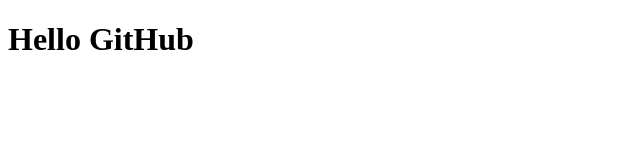
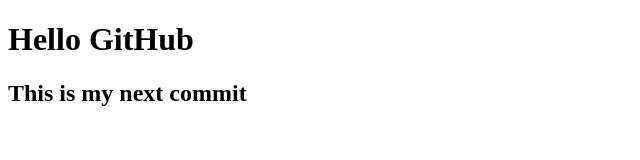
Before and after one commit to AllanKoaikJunior/trail, a plain HTML site: page index.html in a window 1280 px wide. Shown: the whole page, without its empty margins (0-640 px from the left). Drawn offline with Linux system fonts and the light colour scheme.

Commit message:
my second commit

```diff
--- a/index.html
+++ b/index.html
@@ -8,5 +8,7 @@
 </head>
 <body>
     <h1>Hello GitHub</h1>
+
+    <h2>This is my next commit</h2>
 </body>
 </html>
--- a/script.js
+++ b/script.js
@@ -0,0 +1,3 @@
+console.log("Hello World")
+
+let myVar = '"is some string';
--- a/style.css
+++ b/style.css
@@ -0,0 +1,5 @@
+*{
+    margin: 0;
+    padding: 0;
+    box-sizing: border-box;
+}
```
